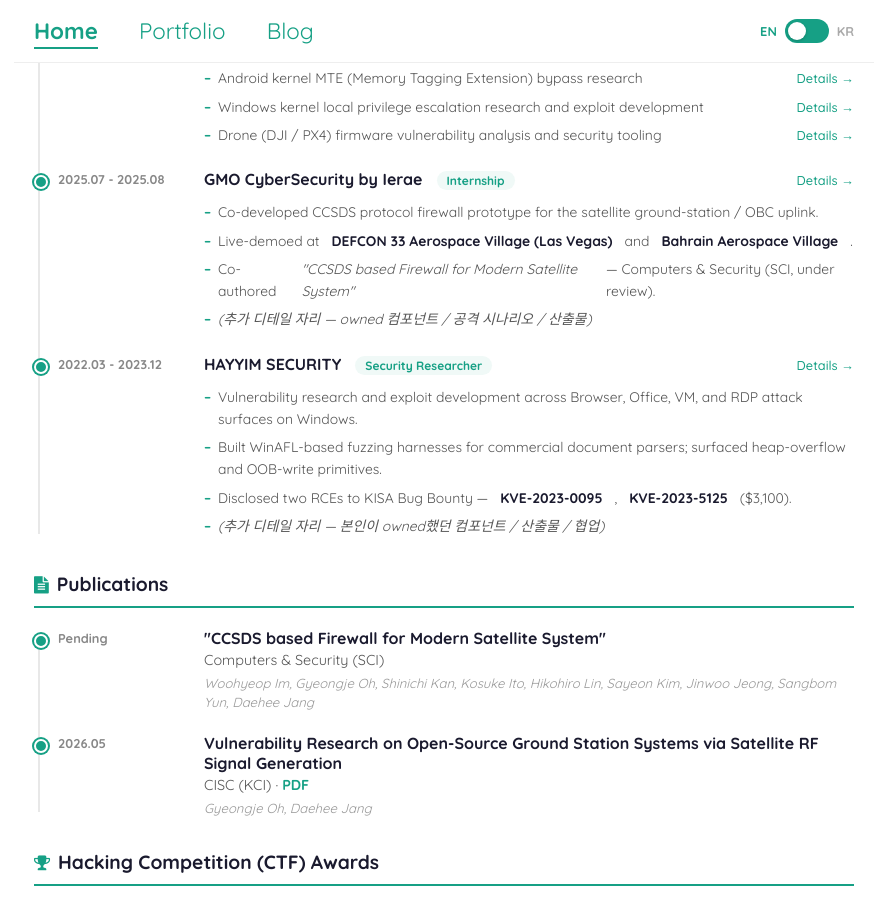
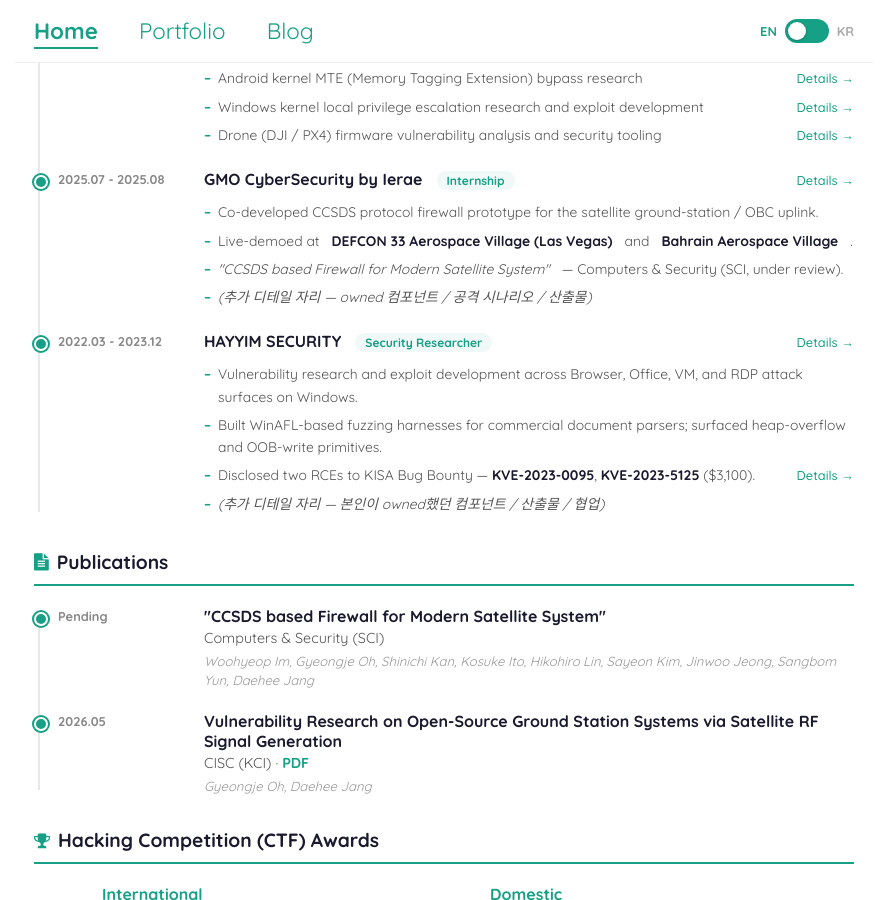
Before and after one commit to Gyeongje/gyeongje.github.io, a Jekyll site: the page built from index.md, in a window 1280 px wide and 900 px high, scrolled down 716 px. Shown: the whole window, without its empty margins (196-1081 px from the left). Built offline with Jekyll 4.4.1, drawn with Linux system fonts in a browser that asks for light colours; some web fonts are replaced.

Commit message:
Drop redundant "Co-authored" on GMO paper bullet, add blog link to KVE bullet
The CCSDS paper is already listed in Publications with full author
order, so the "Co-authored" prefix on the GMO bullet was duplicating
information. Drop it.

Add a right-aligned "Details ->" on the KVE-2023-0095 / KVE-2023-5125
disclosure bullet under HAYYIM, linking to the existing PSD parser heap
overflow writeup on gye0ngje.com. Uses the same cv-research-text /
cv-research-meta wrapper as PWNLAB rows so the link pins to the right
edge.

Co-Authored-By: Claude Opus 4.7 (1M context) <noreply@anthropic.com>

```diff
--- a/index.md
+++ b/index.md
@@ -80,7 +80,7 @@ title: Gyeongje Oh
         <ul class="cv-research-list">
           <li>Co-developed CCSDS protocol firewall prototype for the satellite ground-station / OBC uplink.</li>
           <li>Live-demoed at <strong>DEFCON 33 Aerospace Village (Las Vegas)</strong> and <strong>Bahrain Aerospace Village</strong>.</li>
-          <li>Co-authored <em>"CCSDS based Firewall for Modern Satellite System"</em> — Computers &amp; Security (SCI, under review).</li>
+          <li><em>"CCSDS based Firewall for Modern Satellite System"</em> — Computers &amp; Security (SCI, under review).</li>
           <li><em>(추가 디테일 자리 — owned 컴포넌트 / 공격 시나리오 / 산출물)</em></li>
         </ul>
       </div>
@@ -96,7 +96,7 @@ title: Gyeongje Oh
         <ul class="cv-research-list">
           <li>Vulnerability research and exploit development across Browser, Office, VM, and RDP attack surfaces on Windows.</li>
           <li>Built WinAFL-based fuzzing harnesses for commercial document parsers; surfaced heap-overflow and OOB-write primitives.</li>
-          <li>Disclosed two RCEs to KISA Bug Bounty — <strong>KVE-2023-0095</strong>, <strong>KVE-2023-5125</strong> ($3,100).</li>
+          <li><span class="cv-research-text">Disclosed two RCEs to KISA Bug Bounty — <strong>KVE-2023-0095</strong>, <strong>KVE-2023-5125</strong> ($3,100).</span> <span class="cv-research-meta"><a href="https://gye0ngje.com/vulnerability-research/2023/01/14/heap-overflow-in-image-viewer-psd-parsing.html" target="_blank">Details →</a></span></li>
           <li><em>(추가 디테일 자리 — 본인이 owned했던 컴포넌트 / 산출물 / 협업)</em></li>
         </ul>
       </div>
```
